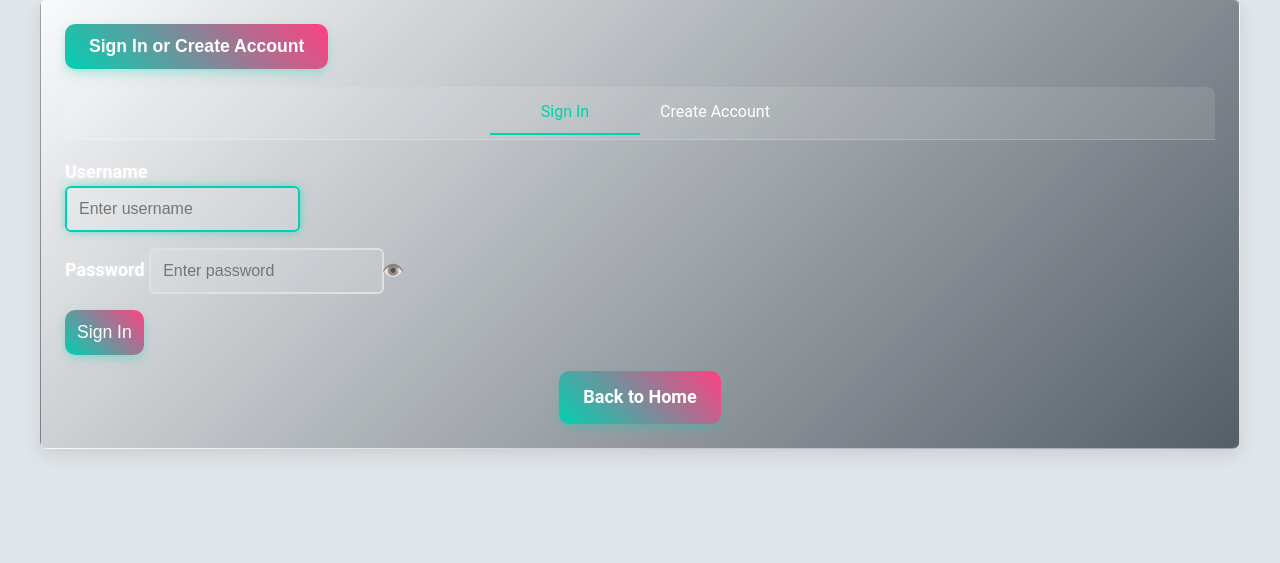
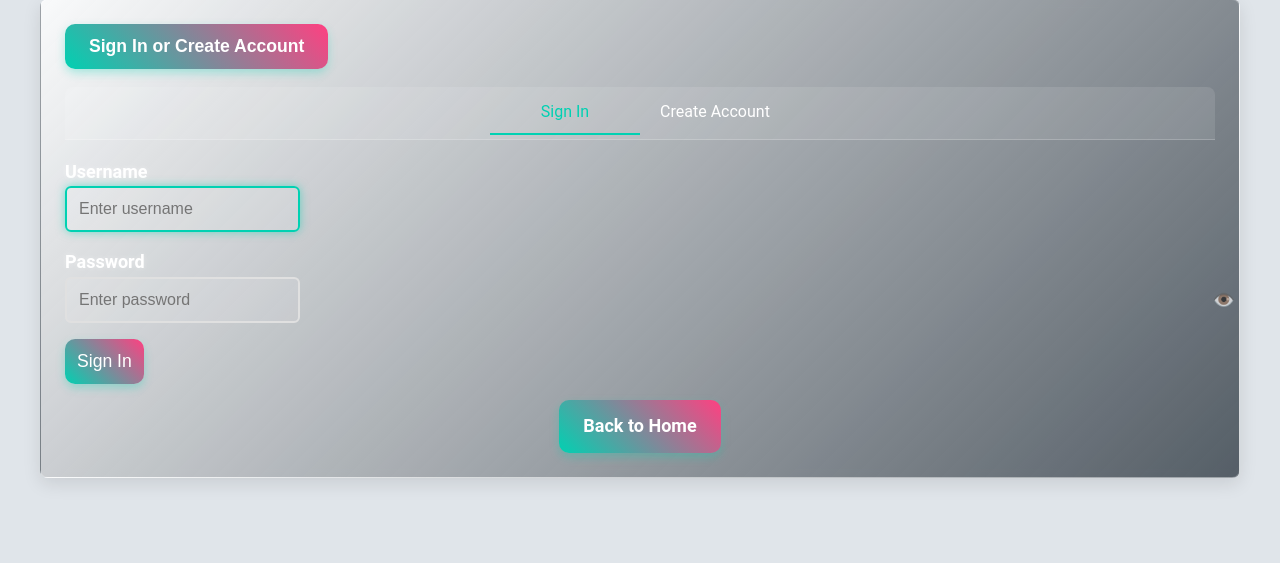
Before and after one commit to JoshontheWebb/defiguard-ai-fresh-private, a FastAPI app: page /auth in a window 1280 px wide. Shown: the part 192-755 px from the top of the page. Run offline with FastAPI, Linux system fonts and the light colour scheme; parts of the project's set-up code (start-up, migrations or seed data) failed here and were passed over.

Commit message:
Restore label positioning above inputs in auth.css

```diff
--- a/static/auth.css
+++ b/static/auth.css
@@ -150,11 +150,11 @@ header {
 
 .control {
     position: relative;
+    width: 100%;
 }
 
 .control.has-icons-right {
-    display: inline-block;
-    width: fit-content;
+    position: relative;
 }
 
 .input {
```
